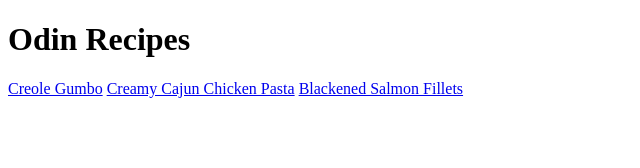
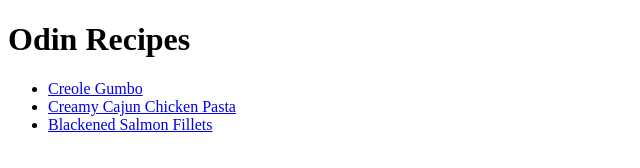
Before and after one commit to adithya-s-sekhar/odin-recipes, a plain HTML site: page index.html in a window 1280 px wide. Shown: the whole page, without its empty margins (0-640 px from the left). Drawn offline with Linux system fonts and the light colour scheme.

Commit message:
index: add links to an unordered list

```diff
--- a/index.html
+++ b/index.html
@@ -6,8 +6,10 @@
     </head>
     <body>
         <h1>Odin Recipes</h1>
-        <a href="./recipes/creole-gumbo.html">Creole Gumbo</a>
-        <a href="./recipes/creamy-cajun-chicken-pasta.html">Creamy Cajun Chicken Pasta</a>
-        <a href="./recipes/blackened-salmon-fillets.html">Blackened Salmon Fillets</a>
+        <ul>
+            <li><a href="./recipes/creole-gumbo.html">Creole Gumbo</a></li>
+            <li><a href="./recipes/creamy-cajun-chicken-pasta.html">Creamy Cajun Chicken Pasta</a></li>
+            <li><a href="./recipes/blackened-salmon-fillets.html">Blackened Salmon Fillets</a></li>
+        </ul>
     </body>
 </html>
```
